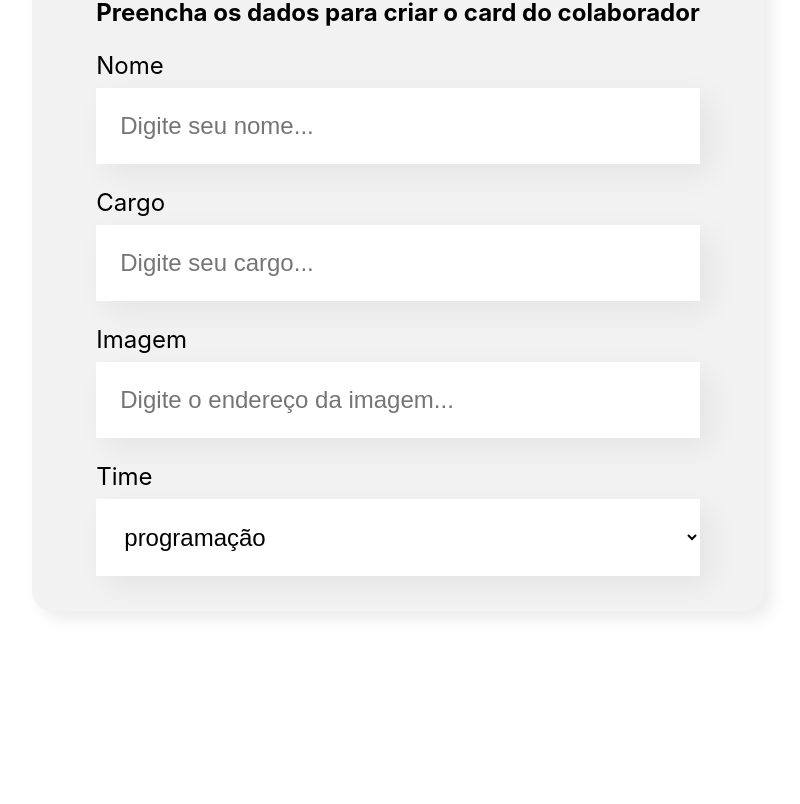
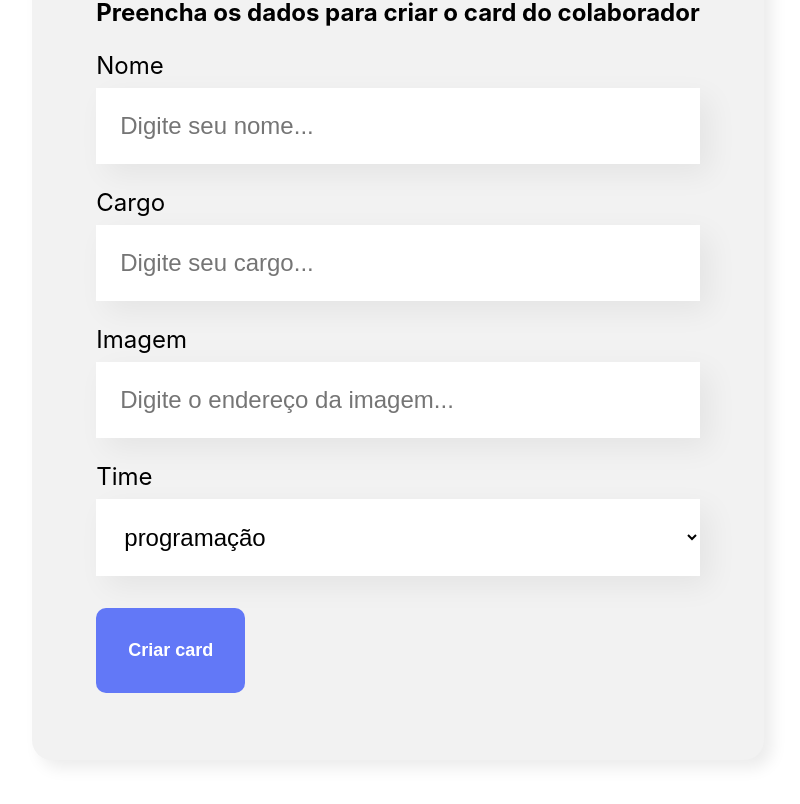
Before and after one commit to robertfreitas1/organo, a React (Create React App) app: page / in a window 1280 px wide. Shown: the part 635-1439 px from the top of the page, without its empty margins (242-1042 px from the left). Before the commit the page ends 1326 px from the top, so only its background shows below. Built offline with nearby package versions, Linux system fonts and the light colour scheme.

Commit message:
inserindo texto e acessando através de porps e children

```diff
--- /dev/null
+++ b/src/Botao/Botao.css
@@ -0,0 +1,15 @@
+.botao{
+    background-color: #6278f7;
+    border-radius: 10px;
+    font-weight: 700;
+    font-size: 18px;
+    padding: 32px;
+    border: none;
+  cursor: pointer;
+  color: #fff;
+  margin: 32px 0 ;
+}
+
+.botao:hover{
+    color: #95ffd4;
+}
--- /dev/null
+++ b/src/Botao/index.js
@@ -0,0 +1,14 @@
+import './Botao.css'
+
+
+
+const Botao = (props) =>{
+    return (
+        <button className='botao' >
+            {props.children}
+        </button>
+    )
+}
+
+
+export default Botao
--- a/src/componentes/Formulario/index.js
+++ b/src/componentes/Formulario/index.js
@@ -1,3 +1,4 @@
+import Botao from '../../Botao'
 import CampoTexto from '../CampoTexto/CampoTexto'
 import ListaSuspensa from '../ListaSuspensa'
 import './Formulario.css'
@@ -20,6 +21,9 @@
        <CampoTexto label="Cargo"  placeholder="Digite seu cargo"/>
        <CampoTexto label="Imagem" placeholder="Digite o endereço da imagem" />
        <ListaSuspensa label="Time" itens={times} />
+       <Botao >
+        Criar card
+       </Botao>
 
         </form>
     </section>
```
